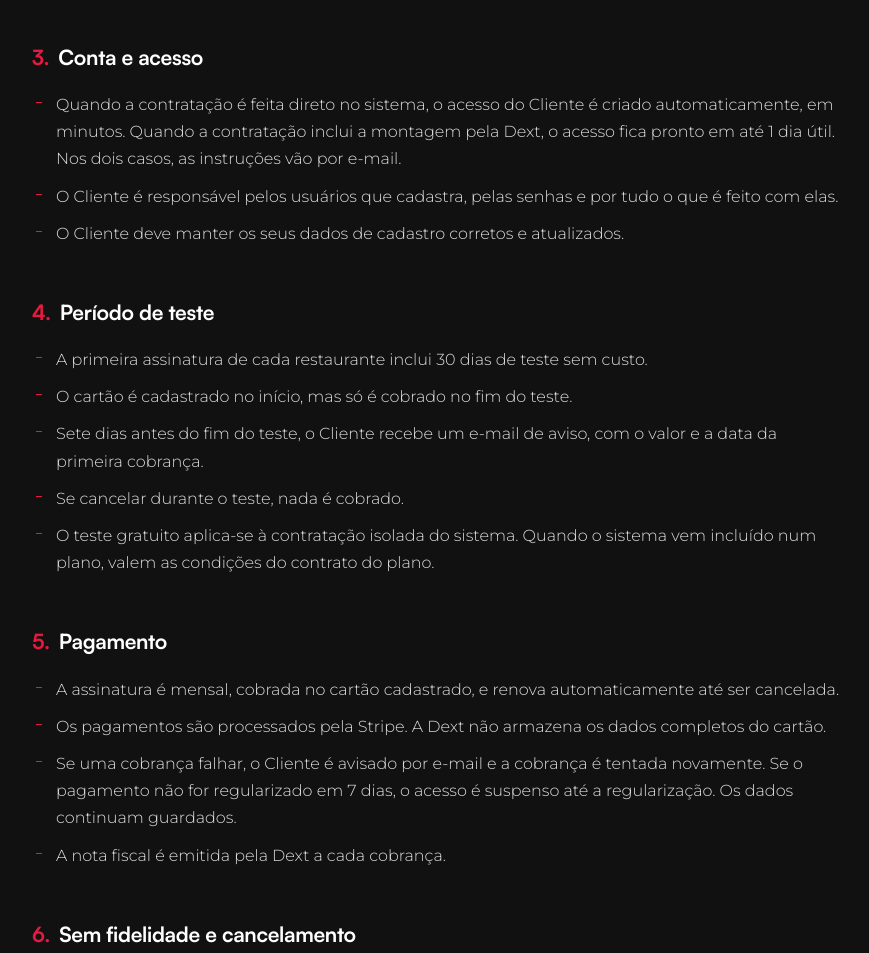
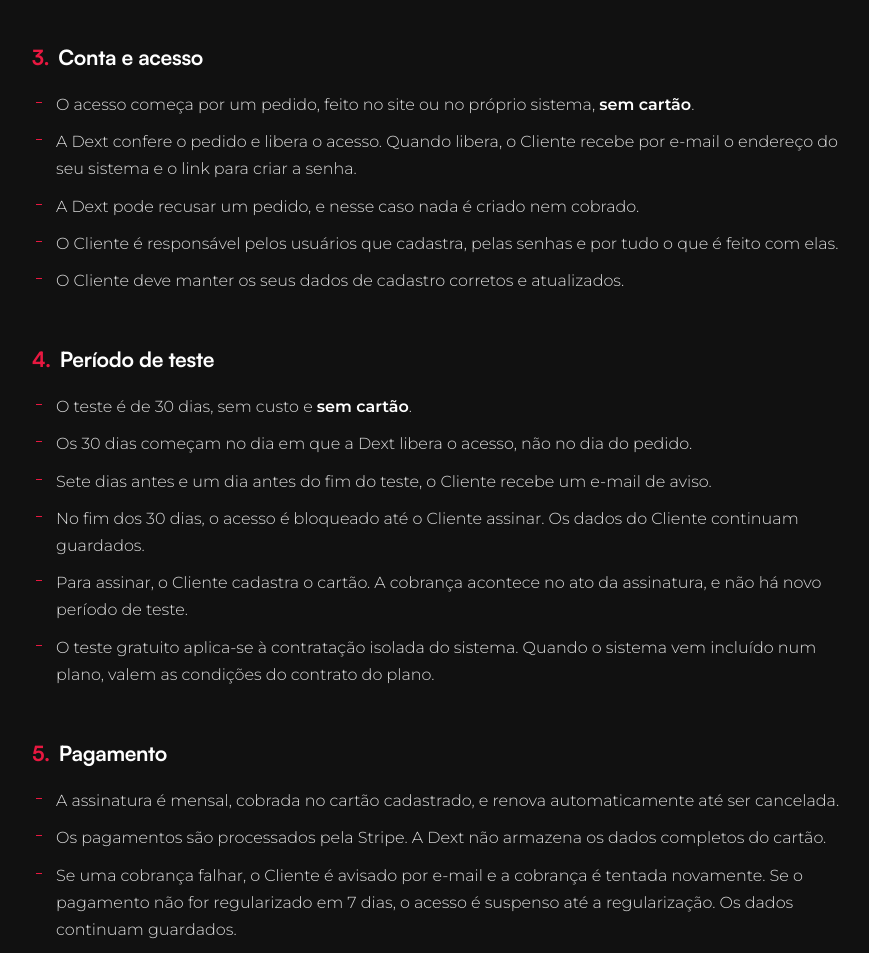
Before and after one commit to fellipefranchin/Site-Dext, a plain HTML site: page termos/index.html in a window 1280 px wide. Shown: the part 1458-2411 px from the top of the page, without its empty margins (202-1071 px from the left). Drawn offline with Linux system fonts and the light colour scheme.

Commit message:
Termos: o teste passa a ser sem cartão, e começa na liberação
Desenho fechado por ele hoje: teste de 30 dias sem cartão, com a equipe
liberando o acesso. Nas palavras dele, "o cartão pode ser uma barreira".
Texto das duas cláusulas aprovado por ele antes de eu escrever.

Cláusula 3: o acesso deixa de ser automático e passa a começar por um
pedido sem cartão, que a Dext confere e libera. Diz também que a Dext
pode recusar, porque uma aprovação que não pode negar não é aprovação.

Cláusula 4: o teste é sem cartão; os 30 dias contam da LIBERAÇÃO, não do
pedido; aviso 7 dias e 1 dia antes; no fim, o acesso bloqueia e os dados
ficam; para assinar, o cartão entra e a cobrança é no ato, sem novo
teste.

A frase dos 30 dias contados da liberação é a que fecha um buraco que eu
tinha levantado antes de o desenho ser decidido: com o relógio correndo
desde o pedido, quem esperasse dois dias pela aprovação receberia 28
dias e a cobrança na data de quem teve 30, contra o que a própria
cláusula promete.

Efeito colateral que vale saber: agora existe cobrança no ato da
assinatura, então a cláusula 6-A, o arrependimento de 7 dias com
devolução integral, deixa de ser letra morta. Ela já cobre o caso e não
precisou mudar.

Varri o resto do documento atrás de contradição: as cláusulas 5, 6 e 6-A
continuam verdadeiras com o desenho novo. A data dos Termos vai para 20
de novembro; a do Anexo fica, porque o Anexo não mudou.

Não publicado: fica esperando o aval dele e, pelo processo, a passagem
pelo jurídico.

Co-Authored-By: Claude Opus 5 <noreply@anthropic.com>

```diff
--- a/termos/index.html
+++ b/termos/index.html
@@ -138,7 +138,7 @@ html.js .imprimir:hover{border-color:var(--cinza-dark);color:#fff}
 <main class="folha">
 
  <h1>Termos de Uso · Dext Sistema de Gestão</h1>
- <p class="data">Última atualização: 19 de novembro de 2026</p>
+ <p class="data">Última atualização: 20 de novembro de 2026</p>
  <button class="imprimir" type="button">
   <svg viewBox="0 0 24 24" fill="none" stroke="currentColor" stroke-width="1.8" stroke-linecap="round" stroke-linejoin="round" aria-hidden="true"><path d="M6 9V3h12v6"/><path d="M6 18H4a2 2 0 0 1-2-2v-5a2 2 0 0 1 2-2h16a2 2 0 0 1 2 2v5a2 2 0 0 1-2 2h-2"/><rect x="6" y="14" width="12" height="7" rx="1"/></svg>Imprimir ou salvar em PDF
  </button>
@@ -180,17 +180,20 @@ html.js .imprimir:hover{border-color:var(--cinza-dark);color:#fff}
 
  <h2 class="cl" id="c3"><span class="n">3.</span>Conta e acesso</h2>
  <ul>
-  <li>Quando a contratação é feita direto no sistema, o acesso do Cliente é criado automaticamente, em minutos. Quando a contratação inclui a montagem pela Dext, o acesso fica pronto em até 1 dia útil. Nos dois casos, as instruções vão por e-mail.</li>
+  <li>O acesso começa por um pedido, feito no site ou no próprio sistema, <strong>sem cartão</strong>.</li>
+  <li>A Dext confere o pedido e libera o acesso. Quando libera, o Cliente recebe por e-mail o endereço do seu sistema e o link para criar a senha.</li>
+  <li>A Dext pode recusar um pedido, e nesse caso nada é criado nem cobrado.</li>
   <li>O Cliente é responsável pelos usuários que cadastra, pelas senhas e por tudo o que é feito com elas.</li>
   <li>O Cliente deve manter os seus dados de cadastro corretos e atualizados.</li>
  </ul>
 
  <h2 class="cl" id="c4"><span class="n">4.</span>Período de teste</h2>
  <ul>
-  <li>A primeira assinatura de cada restaurante inclui 30 dias de teste sem custo.</li>
-  <li>O cartão é cadastrado no início, mas só é cobrado no fim do teste.</li>
-  <li>Sete dias antes do fim do teste, o Cliente recebe um e-mail de aviso, com o valor e a data da primeira cobrança.</li>
-  <li>Se cancelar durante o teste, nada é cobrado.</li>
+  <li>O teste é de 30 dias, sem custo e <strong>sem cartão</strong>.</li>
+  <li>Os 30 dias começam no dia em que a Dext libera o acesso, não no dia do pedido.</li>
+  <li>Sete dias antes e um dia antes do fim do teste, o Cliente recebe um e-mail de aviso.</li>
+  <li>No fim dos 30 dias, o acesso é bloqueado até o Cliente assinar. Os dados do Cliente continuam guardados.</li>
+  <li>Para assinar, o Cliente cadastra o cartão. A cobrança acontece no ato da assinatura, e não há novo período de teste.</li>
   <li>O teste gratuito aplica-se à contratação isolada do sistema. Quando o sistema vem incluído num plano, valem as condições do contrato do plano.</li>
  </ul>
 
```
